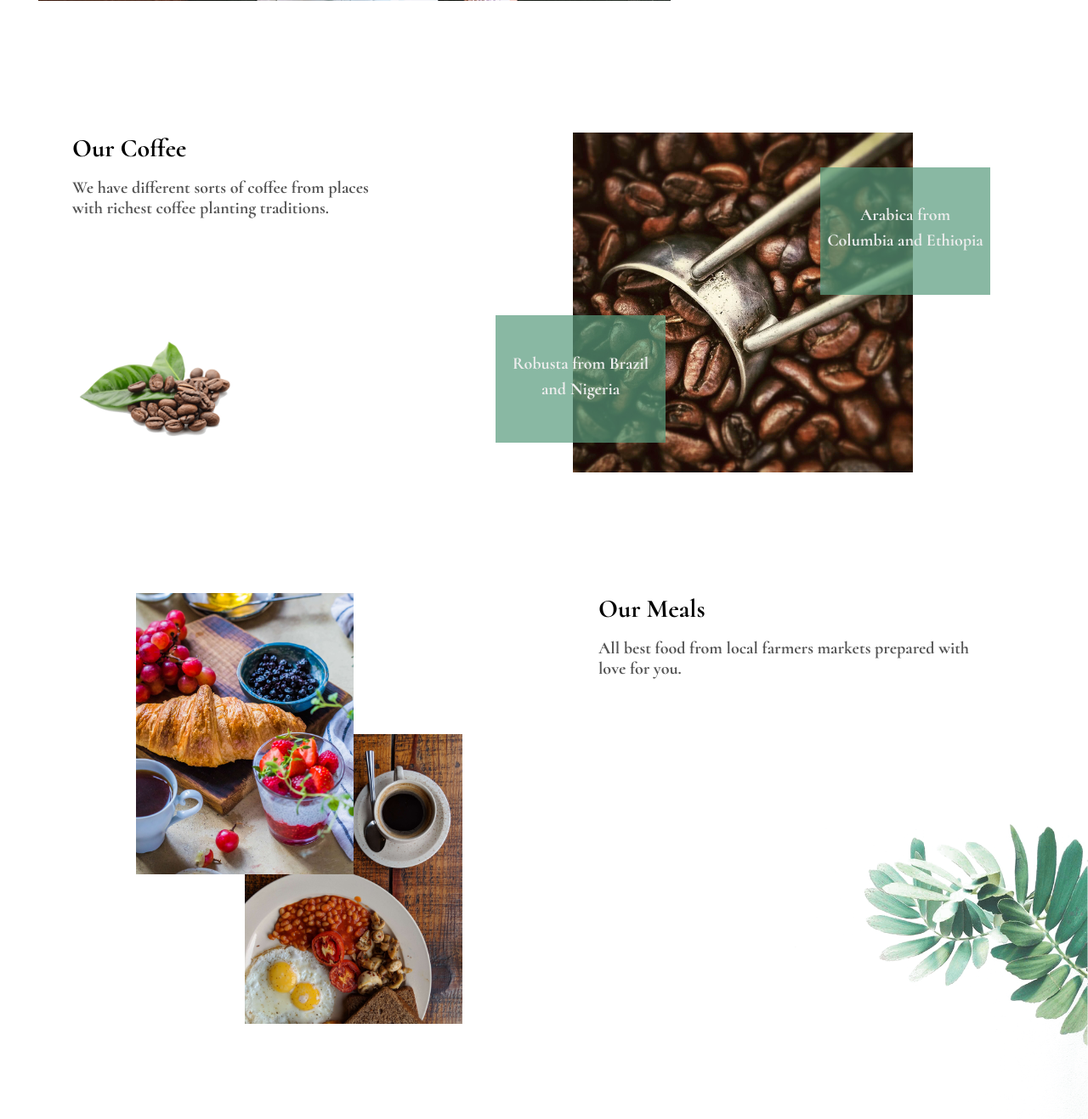
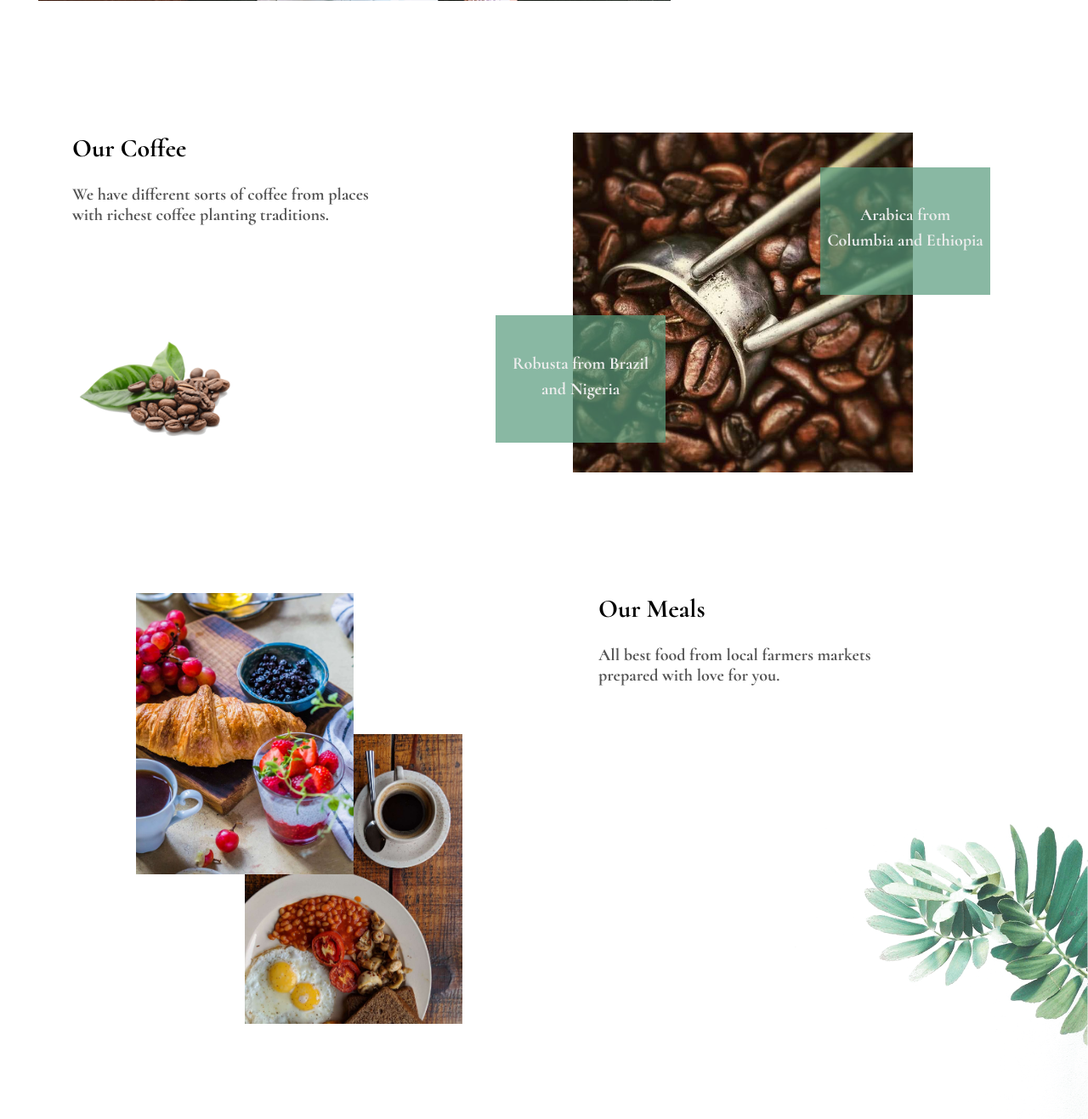
Before and after one commit to GMatorin/LocalCoffee, a PHP site: page /src/index.html in a window 1280 px wide. Shown: the part 756-2073 px from the top of the page at 85% size. Run offline with PHP 8.4, Linux system fonts and the light colour scheme; some libraries are stand-ins or nearby versions.

```diff
--- a/scss/main.scss
+++ b/scss/main.scss
@@ -142,6 +142,7 @@ body {
         p {
           text-align: center;
           color: $gray;
+          margin-top: 0.5rem;
         }
       }
     }
@@ -194,6 +195,8 @@ body {
         p {
           text-align: center;
           color: $gray;
+          margin-top: 0.5rem;
+          width: 80%;
         }
       }
     }
--- a/src/css/main.css
+++ b/src/css/main.css
@@ -149,7 +149,8 @@ body {
   align-items: center; }
   .about-coffee_info .info-wrapper p {
     text-align: center;
-    color: #545454; }
+    color: #545454;
+    margin-top: 0.5rem; }
 
 .about-coffee_image {
   width: 100%;
@@ -192,7 +193,9 @@ body {
   align-items: center; }
   .about-meals_info .info-wrapper p {
     text-align: center;
-    color: #545454; }
+    color: #545454;
+    margin-top: 0.5rem;
+    width: 80%; }
 
 .about-meals_image {
   width: 80%;
```
Also changed, not shown: src/img/Breakfast.jpg, src/img/bakery.jpg, src/img/beans-caffeine-coffee.jpg, src/img/berries-blueberries-bread.jpg, src/img/breakfast-egg.jpg, src/img/cappuccino.jpg, src/img/chemex.jpg, src/img/cold-coffee.jpg, src/img/filter-coffee.jpg, src/img/french-press.jpg, 1 other file.
